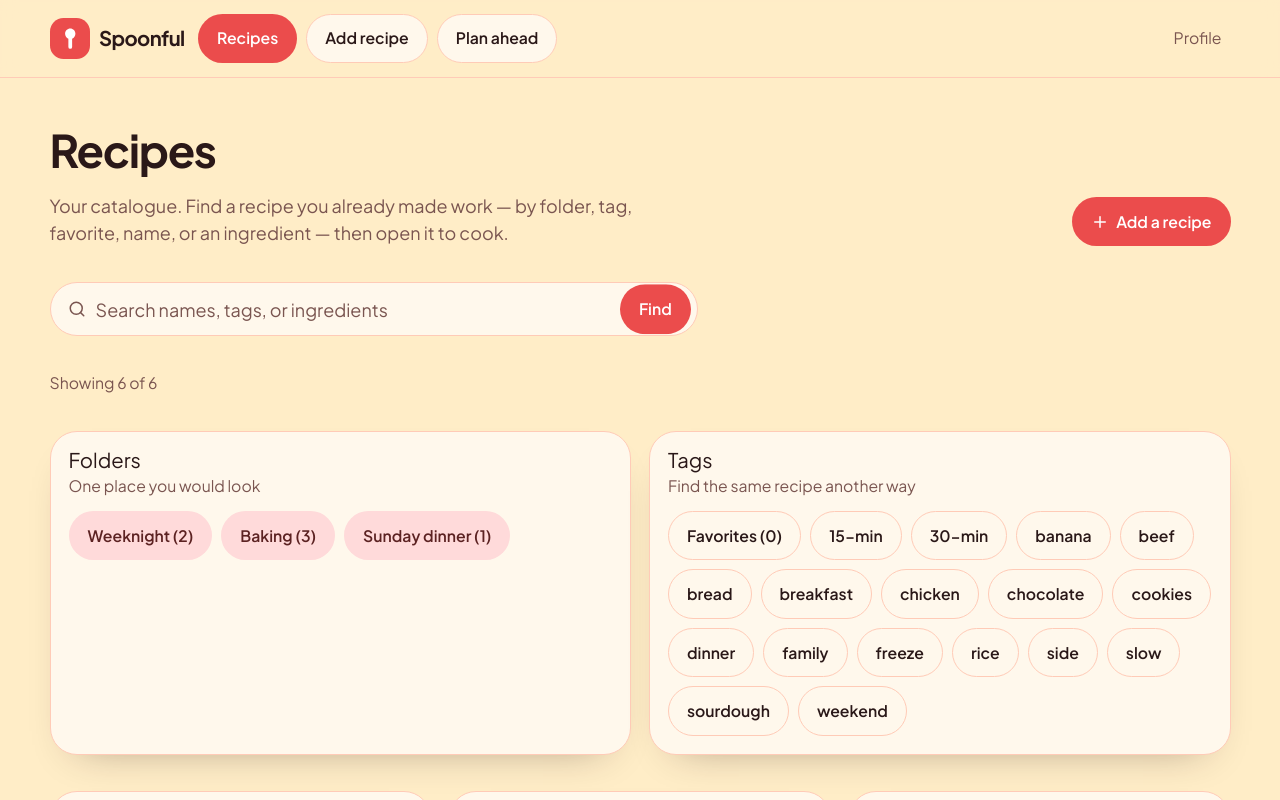
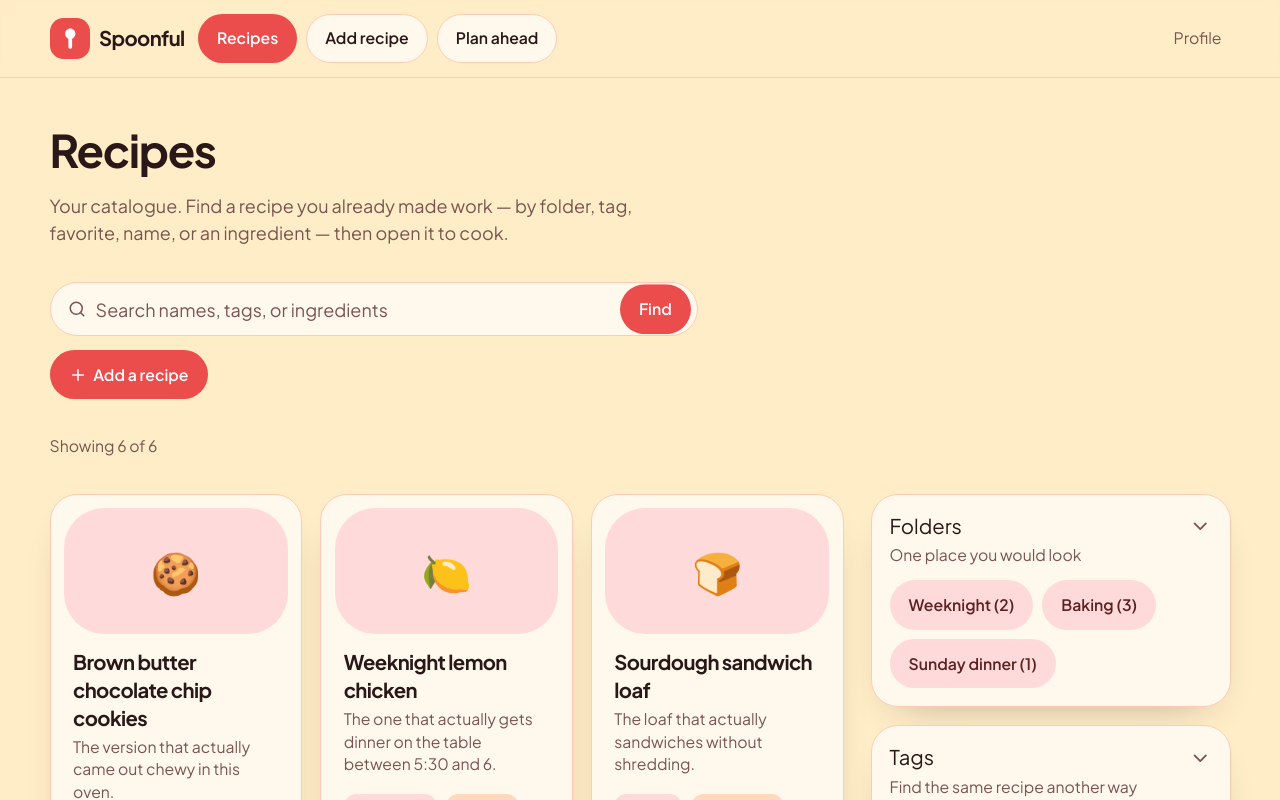
Before and after one commit to DarthJarJar3/Kept, a Next.js app: page /kitchen in a window 1280 px wide. Shown: the top 800 px of the page. Built offline with nearby package versions, Linux system fonts and the light colour scheme.

Commit message:
Move Folders/Tags to a collapsible right column on Recipes
Stack Folders above Tags as expandable cards with chevrons, place
Add a recipe under the search bar, and keep filter chip behavior
unchanged when panels collapse.

Co-authored-by: ejwood003 <ejwood003@users.noreply.github.com>

```diff
--- a/src/components/kitchen-board.tsx
+++ b/src/components/kitchen-board.tsx
@@ -1,8 +1,8 @@
 "use client";
 
-import type { ReactNode } from "react";
+import { useId, useState, type ReactNode } from "react";
 import Link from "next/link";
-import { Heart, Plus, Search } from "lucide-react";
+import { ChevronDown, Heart, Plus, Search } from "lucide-react";
 import { AppButton } from "@/components/app-button";
 import { chipClass, chipMutedClass, fieldIconClass } from "@/design-system";
 import { useKeptRecipes, useRemovedSlugs } from "@/lib/use-kept-recipes";
@@ -49,7 +49,6 @@ export function KitchenBoard({
 
   return (
     <div className="space-y-8">
-      <div className="flex flex-col gap-4 lg:flex-row lg:items-end lg:justify-between">
       <div>
         <h1 className="text-[clamp(1.75rem,3vw+1rem,2.5rem)]">Recipes</h1>
         <p className="mt-2 max-w-xl text-muted-foreground">
@@ -57,13 +56,9 @@ export function KitchenBoard({
           favorite, name, or an ingredient — then open it to cook.
         </p>
       </div>
-        <AppButton href="/keep" className="w-full sm:w-auto">
-          <Plus className="size-4" />
-          Add a recipe
-        </AppButton>
-      </div>
 
-      <form action="/kitchen" method="get" className="relative max-w-xl">
+      <div className="flex max-w-xl flex-col gap-3">
+        <form action="/kitchen" method="get" className="relative">
           {folder ? <input type="hidden" name="folder" value={folder} /> : null}
           {tag ? <input type="hidden" name="tag" value={tag} /> : null}
           {favorite ? <input type="hidden" name="favorite" value="1" /> : null}
@@ -79,6 +74,11 @@ export function KitchenBoard({
             Find
           </AppButton>
         </form>
+        <AppButton href="/keep" className="w-full sm:w-auto sm:self-start">
+          <Plus className="size-4" />
+          Add a recipe
+        </AppButton>
+      </div>
 
       <p className="text-sm text-muted-foreground" aria-live="polite">
         Showing {visible.length} of {recipes.length}
@@ -88,7 +88,8 @@ export function KitchenBoard({
         {query.trim() ? ` matching “${query.trim()}”` : ""}
       </p>
 
-      <div className="grid gap-4 lg:grid-cols-2">
+      <div className="grid gap-6 lg:grid-cols-[minmax(0,1fr)_minmax(16rem,20rem)] lg:items-start">
+        <aside className="order-1 space-y-4 lg:order-2">
           <FilterGroup
             title="Folders"
             hint="One place you would look"
@@ -142,8 +143,9 @@ export function KitchenBoard({
                 />
               ))}
           </FilterGroup>
-      </div>
+        </aside>
 
+        <div className="order-2 lg:order-1">
           {visible.length === 0 ? (
             <div className="rounded-xl border border-dashed border-border bg-card px-6 py-12 text-center">
               <p className="font-medium">No recipes match that.</p>
@@ -164,6 +166,8 @@ export function KitchenBoard({
             </ul>
           )}
         </div>
+      </div>
+    </div>
   );
 }
 
@@ -172,23 +176,44 @@ function FilterGroup({
   hint,
   legend,
   children,
+  defaultOpen = true,
 }: {
   title: string;
   hint: string;
   legend: string;
   children: ReactNode;
+  defaultOpen?: boolean;
 }) {
+  const [open, setOpen] = useState(defaultOpen);
+  const panelId = useId();
+
   return (
+    <div role="group" aria-label={legend} className="ds-panel p-4">
+      <button
+        type="button"
+        className="flex w-full items-start justify-between gap-3 text-left"
+        aria-expanded={open}
+        aria-controls={panelId}
+        onClick={() => setOpen((current) => !current)}
+      >
+        <span>
+          <span className="font-heading text-lg leading-none">{title}</span>
+          <span className="mt-1 block text-sm text-muted-foreground">{hint}</span>
+        </span>
+        <ChevronDown
+          className={`mt-0.5 size-5 shrink-0 text-muted-foreground transition-transform duration-200 ${
+            open ? "rotate-0" : "-rotate-90"
+          }`}
+          aria-hidden
+        />
+      </button>
       <div
-      role="group"
-      aria-label={legend}
-      className="ds-panel p-4"
+        id={panelId}
+        hidden={!open}
+        className="mt-3 flex flex-wrap gap-2"
       >
-      <div className="mb-3">
-        <p className="font-heading text-lg leading-none">{title}</p>
-        <p className="mt-1 text-sm text-muted-foreground">{hint}</p>
+        {children}
       </div>
-      <div className="flex flex-wrap gap-2">{children}</div>
     </div>
   );
 }
@@ -244,10 +269,7 @@ function RecipeCard({ recipe }: { recipe: Recipe }) {
         <div className="mt-4 flex flex-wrap items-center gap-2">
           <span className={chipClass}>{recipe.folder}</span>
           {recipe.tags.map((item) => (
-            <span
-              key={item}
-              className={chipMutedClass}
-            >
+            <span key={item} className={chipMutedClass}>
               {item}
             </span>
           ))}
```
Lines whose indentation alone changed are shown as unchanged.
